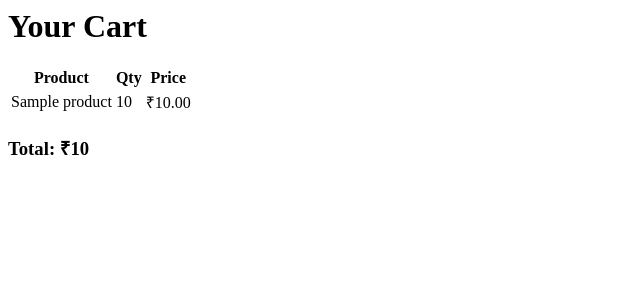
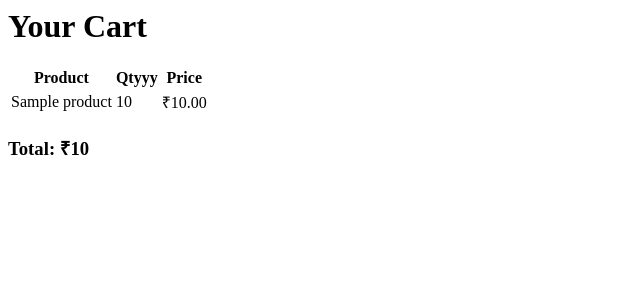
Before and after one commit to Vaish098/PRODIGY_FS_03, a Django app: template shop/templates/cart.html in a window 1280 px wide. Shown: the top 300 px of the page, without its empty margins (0-640 px from the left). Run offline with Django 5.2, Linux system fonts and the light colour scheme; the template is opened without the code that fills it: most values are stand-ins (such as "Sample title", 1, 10 or a date in 2020).

```diff
--- a/shop/templates/cart.html
+++ b/shop/templates/cart.html
@@ -1,6 +1,6 @@
 <h1>Your Cart</h1>
 <table>
-  <tr><th>Product</th><th>Qty</th><th>Price</th></tr>
+  <tr><th>Product</th><th>Qtyyy</th><th>Price</th></tr>
   {% for item in cart_items %}
   <tr>
     <td>{{ item.product.name }}</td>
```
